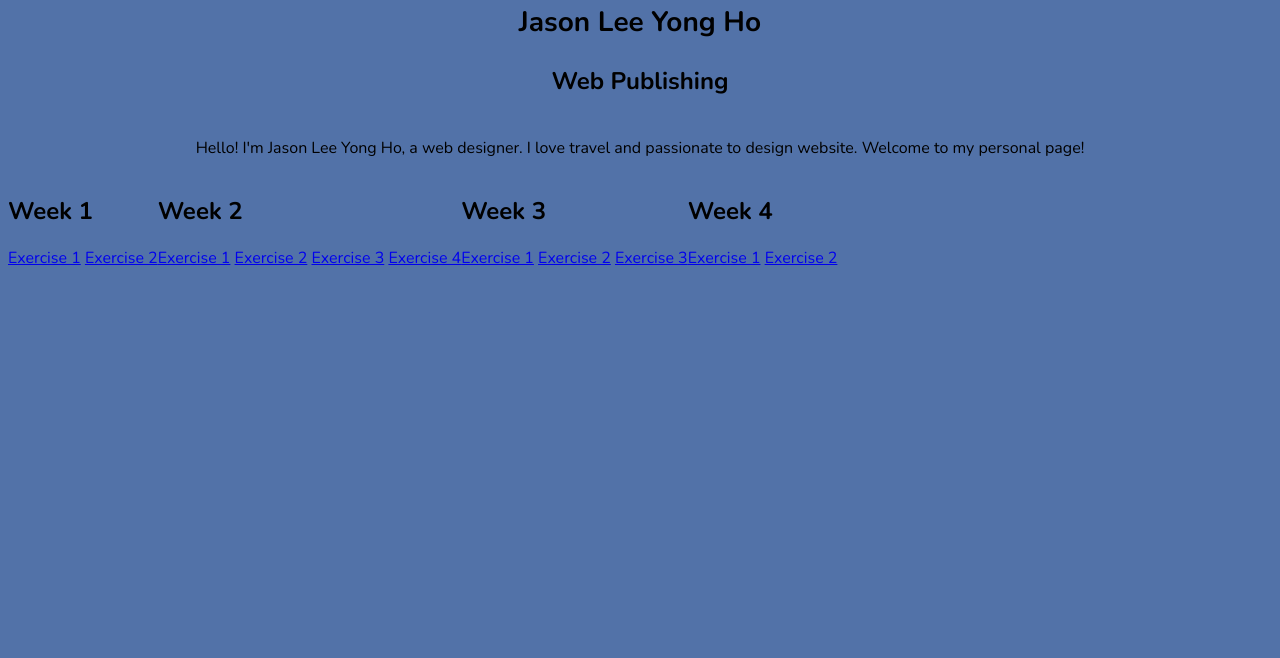
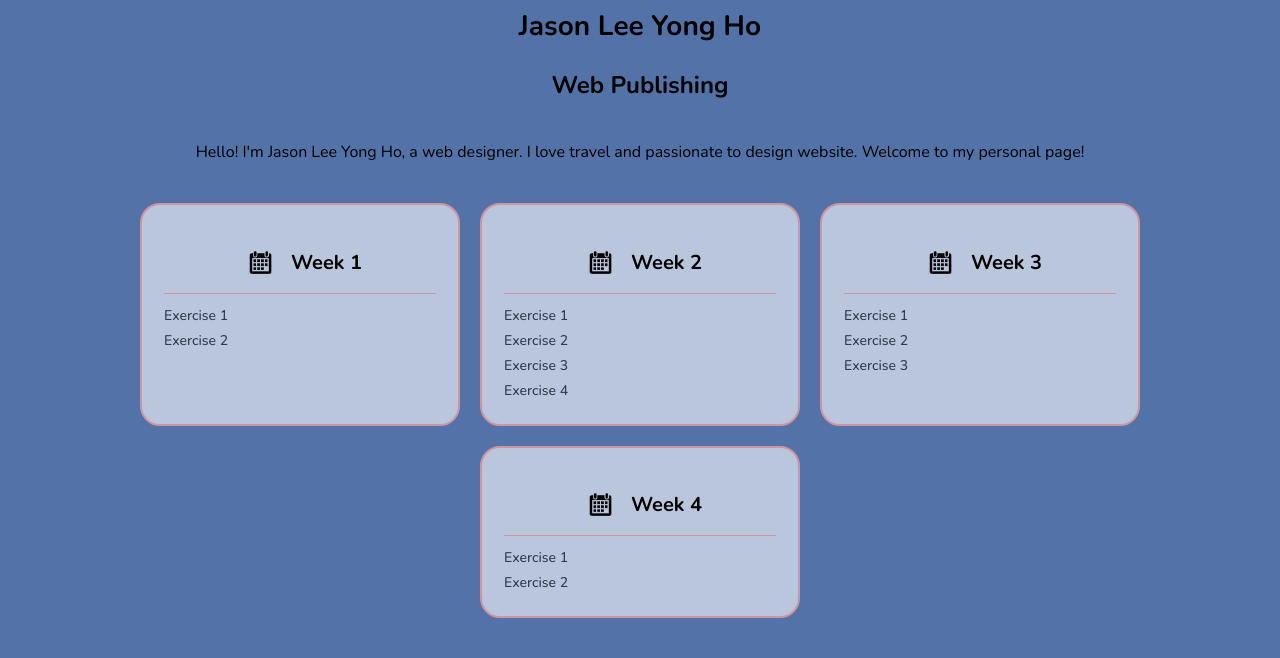
Before and after one commit to jasonlee0706/jasonlee0706.github.io, a plain HTML site: page index.html in a window 1280 px wide. Shown: the part 268-926 px from the top of the page. Before the commit the page ends 800 px from the top, so only its background shows below. Drawn offline with nearby package versions, Linux system fonts and the light colour scheme.

Commit message:
style: adjust assignment box style and add link

```diff
--- a/index.html
+++ b/index.html
@@ -19,6 +19,7 @@
             align-items: center;
             justify-content: space-between;
             background-color: #7D9EC4;
+            border: 2px #CE94A2 solid;
             border-radius: 14px;
             line-height: 0.1;
 
@@ -63,7 +64,46 @@
 
         .weekly-assignment {
             display: flex;
+            flex-wrap: wrap;
+            justify-content: center;
+            max-width: 1020px;
+            gap: 20px;
+            margin: 40px auto;
+        }
+
+        .weekly {
+            flex: 33.333%;
+            max-width: 320px;
+            background: rgba(255, 255, 255, 0.6);
+            border: 2px #CE94A2 solid;
+            border-radius: 20px;
+            padding: 18px 22px;
             font-family: 'Nunito';
+            box-sizing: border-box;
+        }
+
+        .weekly h2 {
+            font-size: 20px;
+            margin-bottom: 12px;
+            display: flex;
+            align-items: center;
+            justify-content: center;
+            gap: 8px;
+            border-bottom: 1px solid #CE94A2;
+            padding-bottom: 8px;
+        }
+
+        .weekly h2 img {
+            width: 45px;
+        }
+
+        .weekly a {
+            display: block;
+            margin-bottom: 6px;
+            text-decoration: none;
+            color: #2f3a4f;
+            font-weight: 500;
+            font-size: 14px;
         }
     </style>
 </head>
@@ -106,27 +146,29 @@
 
     <div class="weekly-assignment">
         <div class="weekly">
-            <h2>Week 1</h2>
-            <a href="#">Exercise 1</a>
-            <a href="#">Exercise 2</a>
+            <h2><img src="image/calendar icon.jpg" alt="icon"> Week 1</h2>
+            <a href="https://jasonlee0706.github.io/week1/exe1.html">Exercise 1</a>
+            <a href="https://jasonlee0706.github.io/week1/exe2.html">Exercise 2</a>
+        </div>
+
+        <div class="weekly">
+            <h2><img src="image/calendar icon.jpg" alt="icon"> Week 2</h2>
+            <a href="https://jasonlee0706.github.io/week2/csstest.html">Exercise 1</a>
+            <a href="https://jasonlee0706.github.io/week2/button.html">Exercise 2</a>
+            <a href="https://jasonlee0706.github.io/week2/artist.html">Exercise 3</a>
+            <a href="https://jasonlee0706.github.io/week2/self-intro.html">Exercise 4</a>
+        </div>
+
+        <div class="weekly">
+            <h2><img src="image/calendar icon.jpg" alt="icon"> Week 3</h2>
+            <a href="https://jasonlee0706.github.io/week3/flexbox1.html">Exercise 1</a>
+            <a href="https://jasonlee0706.github.io/week3/flexbox2.html">Exercise 2</a>
+            <a href="https://jasonlee0706.github.io/week3/flexbox3.html">Exercise 3</a>
         </div>
         <div class="weekly">
-            <h2>Week 2</h2>
-            <a href="#">Exercise 1</a>
-            <a href="#">Exercise 2</a>
-            <a href="#">Exercise 3</a>
-            <a href="#">Exercise 4</a>
-        </div>
-        <div class="weekly">
-            <h2>Week 3</h2>
-            <a href="#">Exercise 1</a>
-            <a href="#">Exercise 2</a>
-            <a href="#">Exercise 3</a>
-        </div>
-        <div class="weekly">
-            <h2>Week 4</h2>
-            <a href="#">Exercise 1</a>
-            <a href="#">Exercise 2</a>
+            <h2><img src="image/calendar icon.jpg" alt="icon"> Week 4</h2>
+            <a href="https://jasonlee0706.github.io/week4/menu.html">Exercise 1</a>
+            <a href="https://jasonlee0706.github.io/week4/usecase.html">Exercise 2</a>
         </div>
     </div>
 </body>
```
